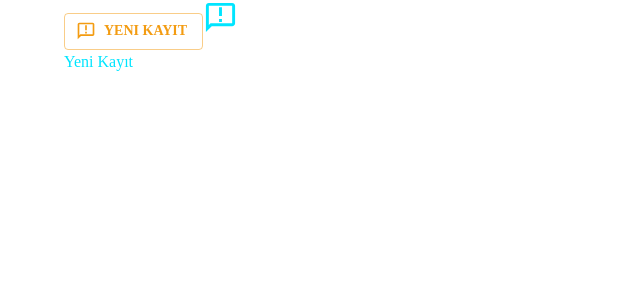
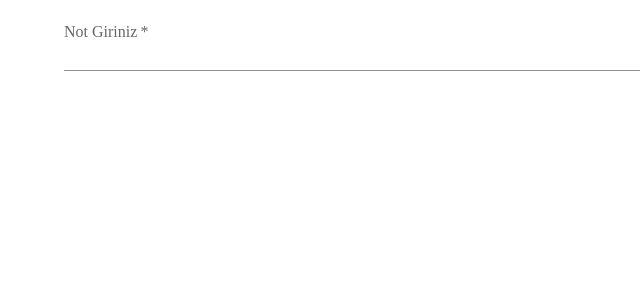
Before and after one commit to eerzik/material-ui-app, a React (Create React App) app: page /create in a window 1280 px wide. Shown: the top 300 px of the page, without its empty margins (0-640 px from the left). Built offline with nearby package versions, Linux system fonts and the light colour scheme; the HTML template or start-up script is replaced by a standard one.

Commit message:
TextField Oluşturma

```diff
--- a/src/pages/Create.js
+++ b/src/pages/Create.js
@@ -1,15 +1,12 @@
 import React from 'react';
-import {  Container,Button, Typography } from '@mui/material';
-import AnnouncementOutlinedIcon from '@mui/icons-material/AnnouncementOutlined';
-const Create = () => {
+import { Container, TextField } from '@mui/material';
+
+export default function Create() {
     return (
-        //Container sağdan soldan boşuklar oluştu
         <Container>
-            <Button color="primary" variant='outlined' startIcon={<AnnouncementOutlinedIcon/>} >Yeni Kayıt</Button>
-         <AnnouncementOutlinedIcon color='secondary'  fontSize='large' ></AnnouncementOutlinedIcon>
-         <Typography color='secondary' > Yeni Kayıt </Typography>
+            <form>
+            <TextField id="outlined-basic" label="Not Giriniz" color='primary' fullWidth required type='number' multiline maxRows={4} minRows={2}  variant="standard" />
+            </form>
         </Container>
-    );
-};
-
-export default Create;
+    )
+}
```
